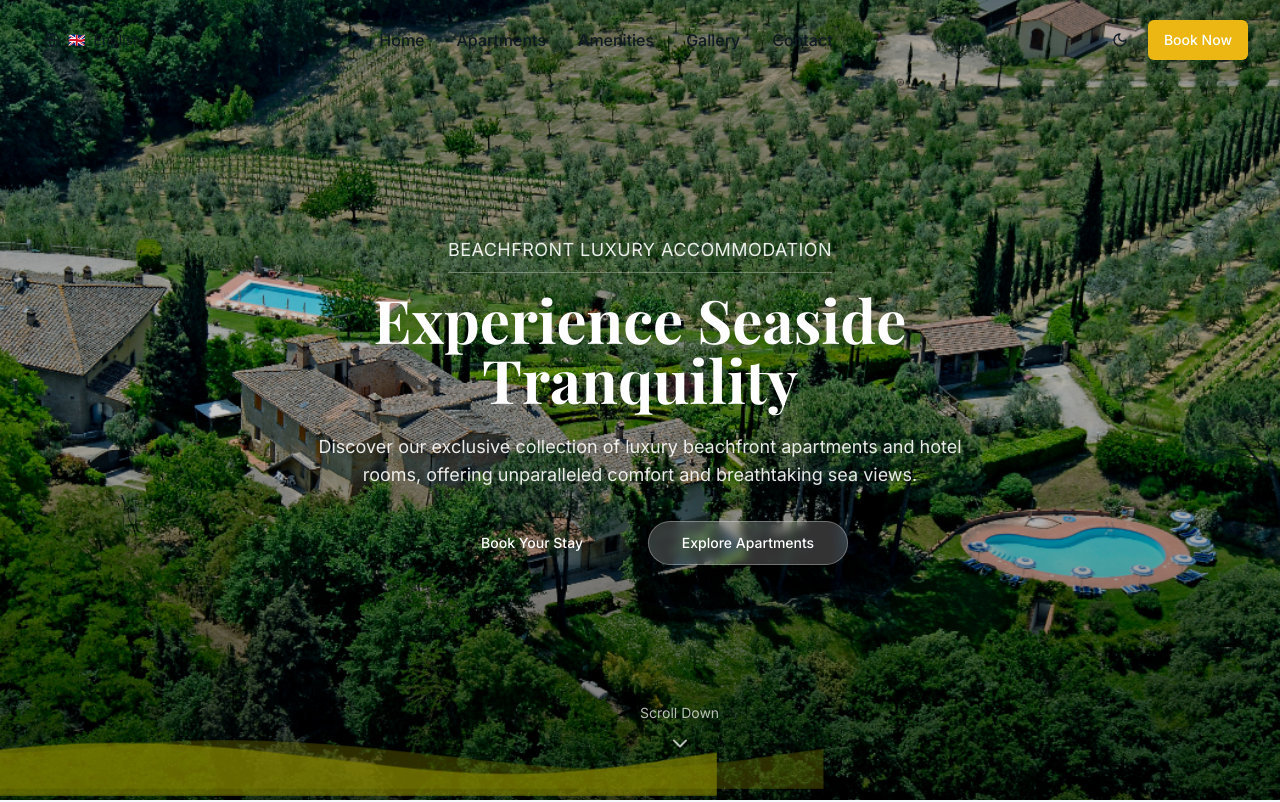
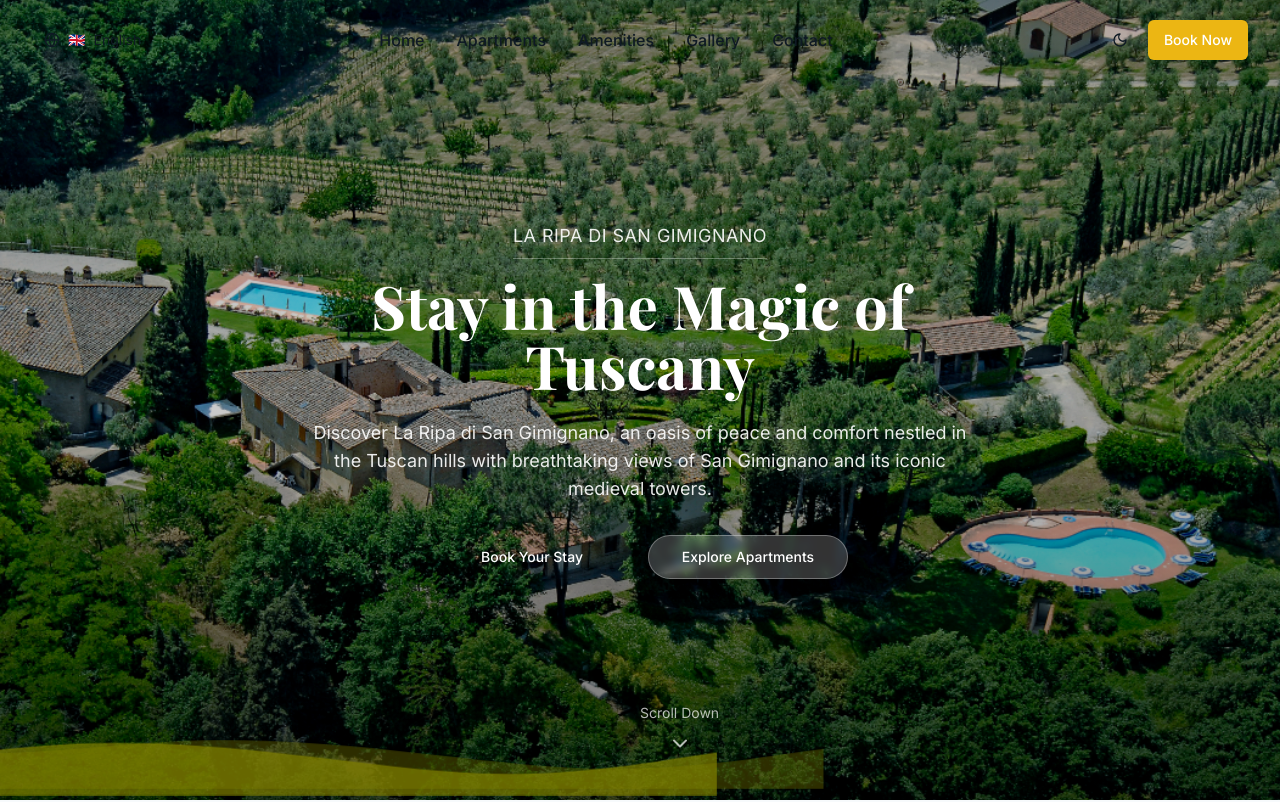
Before and after one commit to Duccione-maker/laripa, a React (Vite) app: page / in a window 1280 px wide. Shown: the top 802 px of the page. Built offline with nearby package versions, Linux system fonts and the light colour scheme.

Commit message:
Update property name

```diff
--- a/src/locales/en.ts
+++ b/src/locales/en.ts
@@ -8,9 +8,9 @@ export const en = {
     bookNow: "Book Now"
   },
   hero: {
-    subtitle: "BEACHFRONT LUXURY ACCOMMODATION",
-    title: "Experience Seaside Tranquility",
-    description: "Discover our exclusive collection of luxury beachfront apartments and hotel rooms, offering unparalleled comfort and breathtaking sea views.",
+    subtitle: "LA RIPA DI SAN GIMIGNANO",
+    title: "Stay in the Magic of Tuscany",
+    description: "Discover La Ripa di San Gimignano, an oasis of peace and comfort nestled in the Tuscan hills with breathtaking views of San Gimignano and its iconic medieval towers.",
     bookStay: "Book Your Stay",
     exploreApartments: "Explore Apartments",
     scrollDown: "Scroll Down"
--- a/src/locales/it.ts
+++ b/src/locales/it.ts
@@ -8,9 +8,9 @@ export const it = {
     bookNow: "Prenota Ora"
   },
   hero: {
-    subtitle: "ALLOGGI DI LUSSO SUL MARE",
-    title: "Vivi la Tranquillità del Mare",
-    description: "Scopri la nostra esclusiva collezione di appartamenti di lusso e camere d'albergo sul mare, che offrono comfort impareggiabile e viste mozzafiato sul mare.",
+    subtitle: "LA RIPA DI SAN GIMIGNANO",
+    title: "Soggiorna nella Magia della Toscana",
+    description: "Scopri La Ripa di San Gimignano, un'oasi di pace e comfort immersa nelle colline toscane con vista mozzafiato su San Gimignano e i suoi iconici torri medievali.",
     bookStay: "Prenota il tuo Soggiorno",
     exploreApartments: "Esplora gli Appartamenti",
     scrollDown: "Scorri Giù"
```
